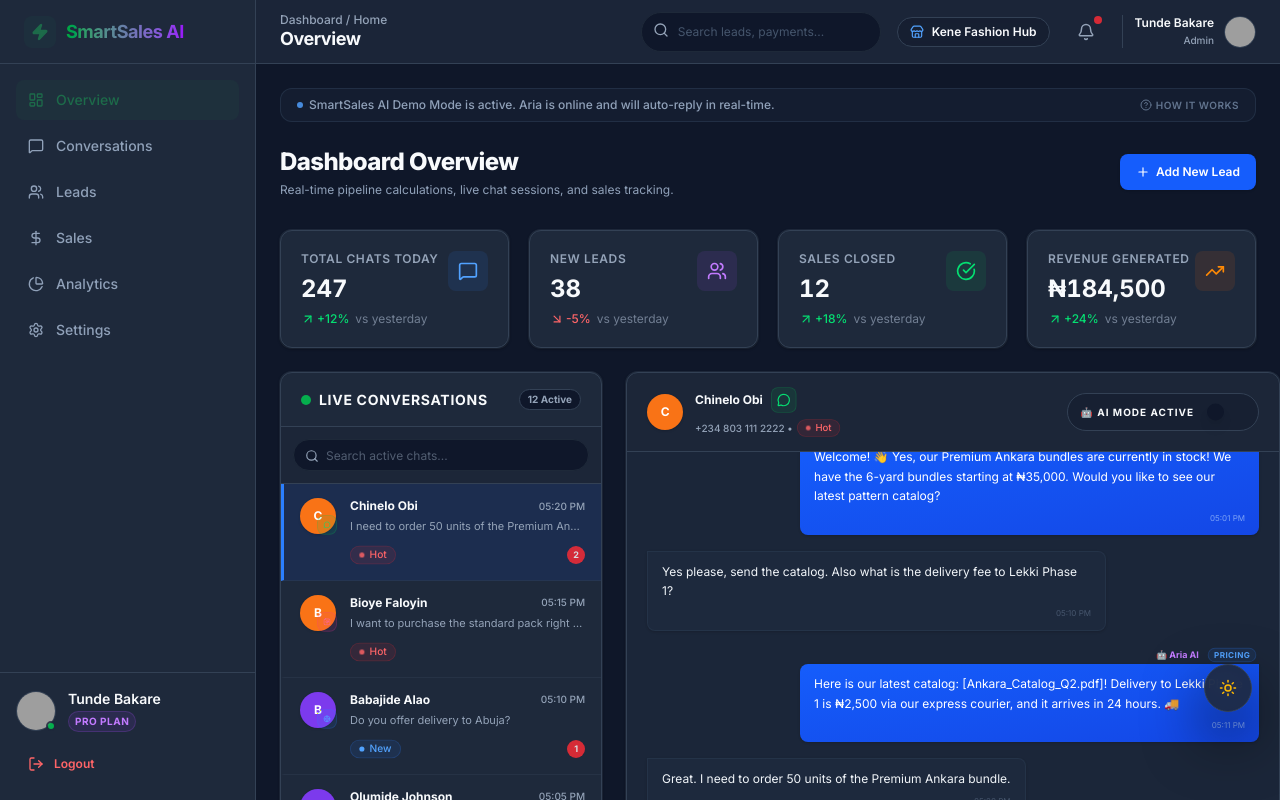
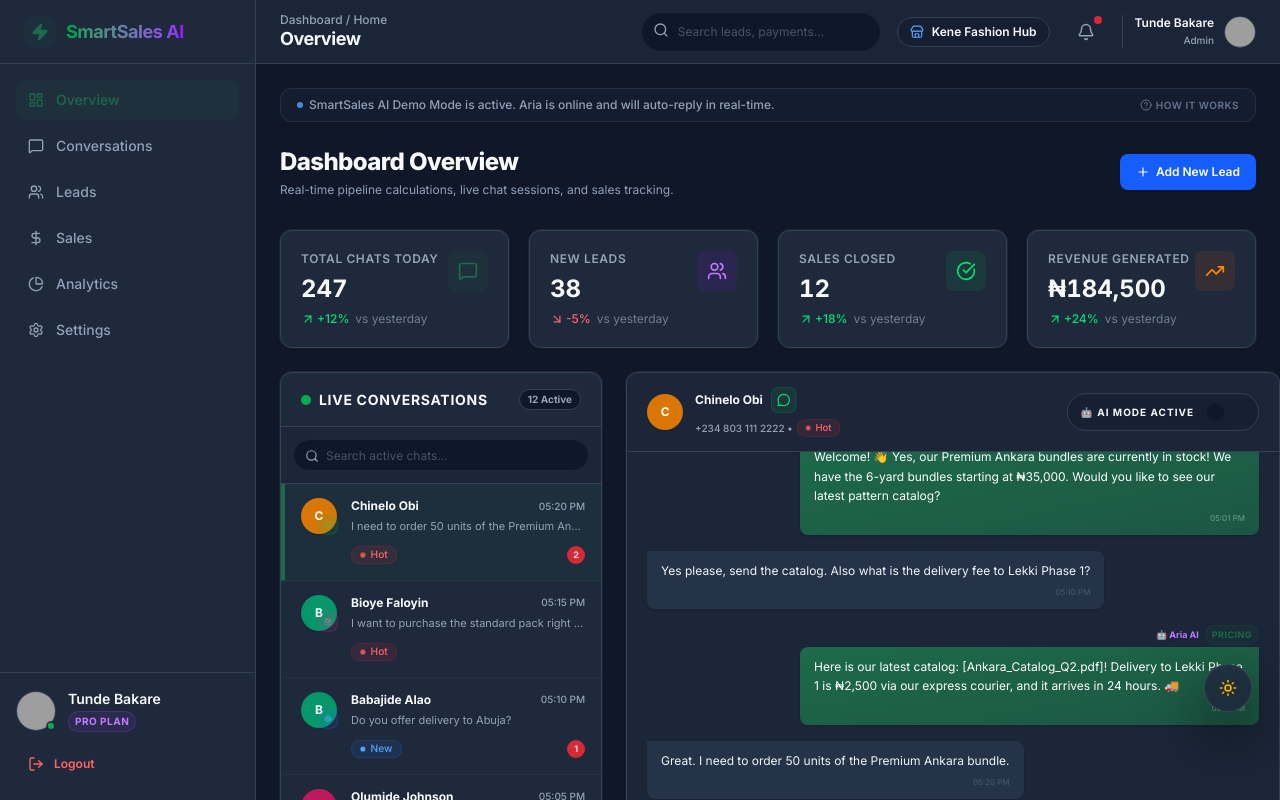
Before and after one commit to adeyemo-taiwo-m/smartsalesAI, a Next.js app: page /dashboard in a window 1280 px wide. Shown: the top 800 px of the page. Built offline with nearby package versions, Linux system fonts and the light colour scheme; grey boxes are pictures that could not be loaded.

Commit message:
style: update dashboard components to v1.1 (green accents, chat bubbles, stat cards)

```diff
--- a/components/dashboard/ChatWindow.tsx
+++ b/components/dashboard/ChatWindow.tsx
@@ -48,9 +48,10 @@
   };
 
   const getInitialsBg = (name: string) => {
-    const colors = ["#2563EB", "#7C3AED", "#22C55E", "#F97316", "#EC4899", "#0891B2"];
-    const sum = name.charCodeAt(0) + (name.charCodeAt(1) || 0);
-    return colors[sum % colors.length];
+    // v1.1 §7.11 avatar color utility
+    const colors = ['#1D6B4A', '#7C3AED', '#059669', '#D97706', '#DC2626', '#0F6E56', '#7C3AED', '#BE185D'];
+    const index = name.charCodeAt(0) % colors.length;
+    return colors[index];
   };
 
   const formatTime = (timeStr: string) => {
@@ -81,7 +82,7 @@
   const leadInitial = selectedLead.name.charAt(0).toUpperCase();
 
   return (
-    <div className={cn("bg-dark-card rounded-xl border border-dark-border shadow-card flex flex-col justify-between overflow-hidden h-[540px] group hover:border-blue-500/30 transition-colors", className)}>
+    <div className={cn("bg-dark-card rounded-xl border border-dark-border shadow-card flex flex-col justify-between overflow-hidden h-[540px] hover:border-brand-green/30 transition-colors", className)}>
       {/* Header Info */}
       <div className="px-5 py-3 border-b border-dark-border flex items-center justify-between bg-dark/15 select-none">
         <div className="flex items-center gap-3">
@@ -140,7 +141,7 @@
                     <div className={cn("flex items-center gap-1.5 text-[9px] mb-0.5", isAi ? "justify-end text-purple-400 font-bold" : "justify-end text-text-muted font-bold")}>
                       <span>{isAi ? "🤖 Aria AI" : "🧑‍💼 Live Agent"}</span>
                       {isAi && message.intentTag && (
-                        <span className="bg-blue-500/10 text-blue-400 border border-blue-500/20 px-1.5 py-0.2 rounded-full font-bold uppercase tracking-wider scale-90">
+                        <span className="bg-brand-green/10 text-brand-green border border-brand-green/20 px-1.5 py-0.5 rounded-full font-bold uppercase tracking-wider text-[9px]">
                           {message.intentTag}
                         </span>
                       )}
@@ -152,9 +153,9 @@
                     className={cn(
                       "px-3.5 py-2.5 rounded-lg text-xs leading-relaxed shadow-sm",
                       isCustomer
-                        ? "bg-slate-100 dark:bg-slate-800 text-slate-800 dark:text-slate-100 rounded-tl-none border border-slate-200 dark:border-slate-700/40"
+                        ? "bg-slate-700/50 text-slate-100 rounded-tl-none"
                         : isAi
-                        ? "bg-gradient-to-br from-blue-600 to-blue-700 text-white rounded-tr-none shadow-blue"
+                        ? "bg-gradient-to-br from-brand-green to-brand-green/70 text-white rounded-tr-none shadow-green"
                         : "bg-gradient-to-br from-slate-600 to-slate-700 text-white rounded-tr-none"
                     )}
                   >
@@ -162,7 +163,7 @@
                     <span
                       className={cn(
                         "block text-[8px] text-right mt-1.5 opacity-60",
-                        isCustomer ? "text-slate-400 dark:text-slate-500" : isAi ? "text-blue-200" : "text-slate-300"
+                        isCustomer ? "text-slate-500" : isAi ? "text-green-100/70" : "text-slate-300"
                       )}
                     >
                       {formatTime(message.timestamp)}
@@ -208,7 +209,7 @@
             value={inputValue}
             onChange={(e) => setInputValue(e.target.value)}
             placeholder={isAIMode ? "Aria will automatically respond to customer messages..." : "Type your message as Live Agent..."}
-            className="flex-1 h-9 text-xs bg-dark border-dark-border text-text-primary placeholder:text-text-muted/50 rounded-full focus-visible:ring-1 focus-visible:ring-blue-500"
+            className="flex-1 h-9 text-xs bg-dark border-slate-700 text-slate-50 placeholder:text-slate-600 rounded-full focus:border-brand-green/60 focus:ring-2 focus:ring-brand-green/15 transition-colors duration-150"
           />
           <button type="button" className="text-text-muted hover:text-text-primary transition-colors shrink-0">
             <Paperclip size={16} />
@@ -218,7 +219,7 @@
             disabled={!inputValue.trim()}
             className={cn(
               "h-8 w-8 rounded-full text-white shrink-0",
-              isAIMode ? "bg-purple-600 hover:bg-purple-500" : "bg-blue-600 hover:bg-blue-500"
+              isAIMode ? "bg-purple-600 hover:bg-purple-500" : "bg-brand-green hover:bg-brand-green/80"
             )}
             size="icon"
           >
--- a/components/dashboard/LiveConversationsPanel.tsx
+++ b/components/dashboard/LiveConversationsPanel.tsx
@@ -29,9 +29,10 @@
   );
 
   const getInitialsBg = (name: string) => {
-    const colors = ["#2563EB", "#7C3AED", "#22C55E", "#F97316", "#EC4899", "#0891B2"];
-    const sum = name.charCodeAt(0) + (name.charCodeAt(1) || 0);
-    return colors[sum % colors.length];
+    // v1.1 §7.11 avatar color utility
+    const colors = ['#1D6B4A', '#7C3AED', '#059669', '#D97706', '#DC2626', '#0F6E56', '#7C3AED', '#BE185D'];
+    const index = name.charCodeAt(0) % colors.length;
+    return colors[index];
   };
 
   const formatTime = (timeStr: string) => {
@@ -44,7 +45,7 @@
   };
 
   return (
-    <div className={cn("bg-dark-card rounded-xl border border-dark-border shadow-card flex flex-col overflow-hidden h-[540px] group hover:border-blue-500/30 transition-colors", className)}>
+    <div className={cn("bg-dark-card rounded-xl border border-dark-border shadow-card flex flex-col overflow-hidden h-[540px] hover:border-brand-green/30 transition-colors", className)}>
       {/* Panel Header */}
       <div className="px-5 py-4 border-b border-dark-border flex items-center justify-between">
         <div className="flex items-center gap-2">
@@ -64,7 +65,7 @@
             value={searchQuery}
             onChange={(e) => setSearchQuery(e.target.value)}
             placeholder="Search active chats..."
-            className="h-8 pl-8 pr-3 text-xs bg-dark border-dark-border text-text-primary placeholder:text-text-muted/50 rounded-full focus-visible:ring-1 focus-visible:ring-blue-500"
+            className="h-8 pl-8 pr-3 text-xs bg-dark border-slate-700 text-slate-50 placeholder:text-slate-600 rounded-full focus:border-brand-green/60 focus:ring-2 focus:ring-brand-green/15 transition-colors duration-150"
           />
         </div>
       </div>
@@ -83,8 +84,8 @@
                 className={cn(
                   "flex items-start gap-3.5 px-4 py-3.5 cursor-pointer transition-all duration-150 relative select-none",
                   isSelected
-                    ? "bg-blue-600/10 border-l-3 border-l-blue-500"
-                    : "hover:bg-dark/40 border-l-3 border-l-transparent"
+                    ? "bg-brand-green/10 border-l-4 border-l-brand-green"
+                    : "hover:bg-slate-700/30 border-l-4 border-l-transparent"
                 )}
               >
                 {/* Initial Avatar with Pulsing Active state */}
--- a/components/dashboard/StatsCards.tsx
+++ b/components/dashboard/StatsCards.tsx
@@ -10,35 +10,14 @@
 
   return (
     <div className="grid gap-5 grid-cols-2 lg:grid-cols-4">
-      <StatCard
-        label="Total Chats Today"
-        value={stats.totalChatsToday}
-        change={stats.chatsChange}
-        icon={MessageSquare}
-        variant="blue"
-      />
-      <StatCard
-        label="New Leads"
-        value={stats.newLeads}
-        change={stats.leadsChange}
-        icon={Users}
-        variant="purple"
-      />
-      <StatCard
-        label="Sales Closed"
-        value={stats.salesClosed}
-        change={stats.salesChange}
-        icon={CheckCircle}
-        variant="green"
-      />
-      <StatCard
-        label="Revenue Generated"
-        value={stats.revenueGenerated}
-        change={stats.revenueChange}
-        icon={TrendingUp}
-        variant="orange"
-        isCurrency
-      />
+      {/* Chats: brand-green per §7.8 */}
+      <StatCard label="Total Chats Today"   value={stats.totalChatsToday}    change={stats.chatsChange}   icon={MessageSquare} variant="green"  />
+      {/* Leads: purple per §7.8 */}
+      <StatCard label="New Leads"           value={stats.newLeads}           change={stats.leadsChange}   icon={Users}         variant="purple" />
+      {/* Sales: lime green per §7.8 */}
+      <StatCard label="Sales Closed"        value={stats.salesClosed}        change={stats.salesChange}   icon={CheckCircle}   variant="lime"   />
+      {/* Revenue: orange per §7.8 */}
+      <StatCard label="Revenue Generated"   value={stats.revenueGenerated}   change={stats.revenueChange} icon={TrendingUp}    variant="orange" isCurrency />
     </div>
   );
 }
--- a/components/shared/StatCard.tsx
+++ b/components/shared/StatCard.tsx
@@ -7,7 +7,7 @@
   value: string | number;
   change: number;
   icon: LucideIcon;
-  variant: "blue" | "purple" | "green" | "orange";
+  variant: "green" | "purple" | "lime" | "orange";
   isCurrency?: boolean;
 }
 
@@ -22,26 +22,23 @@
   const isPositive = change > 0;
   const isNegative = change < 0;
 
+  // v1.1 §7.8 icon container colors
   const colorVariants = {
-    blue: {
-      bg: "bg-blue-500/10",
-      text: "text-blue-400",
-      border: "border-blue-500/10",
+    green: {
+      bg:   "bg-brand-green/10",
+      text: "text-brand-green",
     },
     purple: {
-      bg: "bg-purple-500/10",
+      bg:   "bg-purple-600/10",
       text: "text-purple-400",
-      border: "border-purple-500/10",
     },
-    green: {
-      bg: "bg-green-500/10",
+    lime: {
+      bg:   "bg-green-500/10",
       text: "text-green-400",
-      border: "border-green-500/10",
     },
     orange: {
-      bg: "bg-orange-500/10",
+      bg:   "bg-orange-500/10",
       text: "text-orange-400",
-      border: "border-orange-500/10",
     },
   };
 
@@ -58,7 +55,7 @@
   };
 
   return (
-    <div className="bg-dark-card rounded-xl border border-dark-border shadow-card p-5 hover:border-blue-500/30 hover:shadow-card-hover transition-all duration-200 group">
+    <div className="bg-dark-card rounded-xl border border-dark-border shadow-card p-5 hover:border-brand-green/30 hover:shadow-card-hover hover:-translate-y-0.5 transition-all duration-200 group">
       <div className="flex items-start justify-between">
         <div className="space-y-1.5">
           <p className="text-xs font-semibold text-text-muted uppercase tracking-wider">
```
